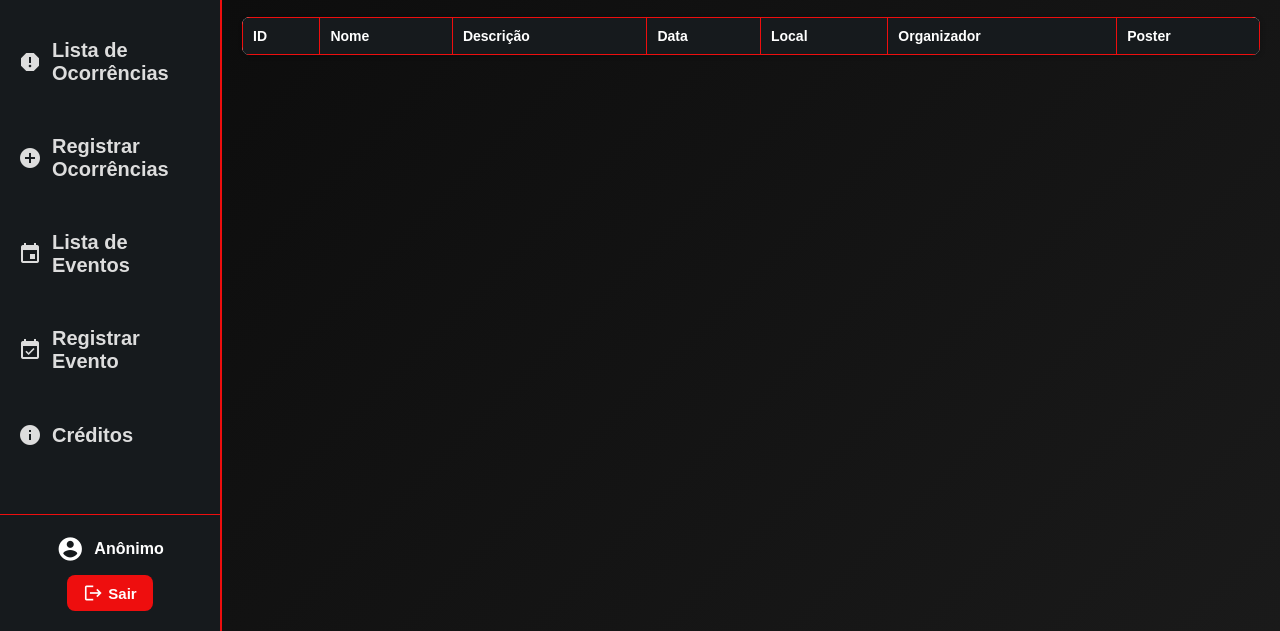
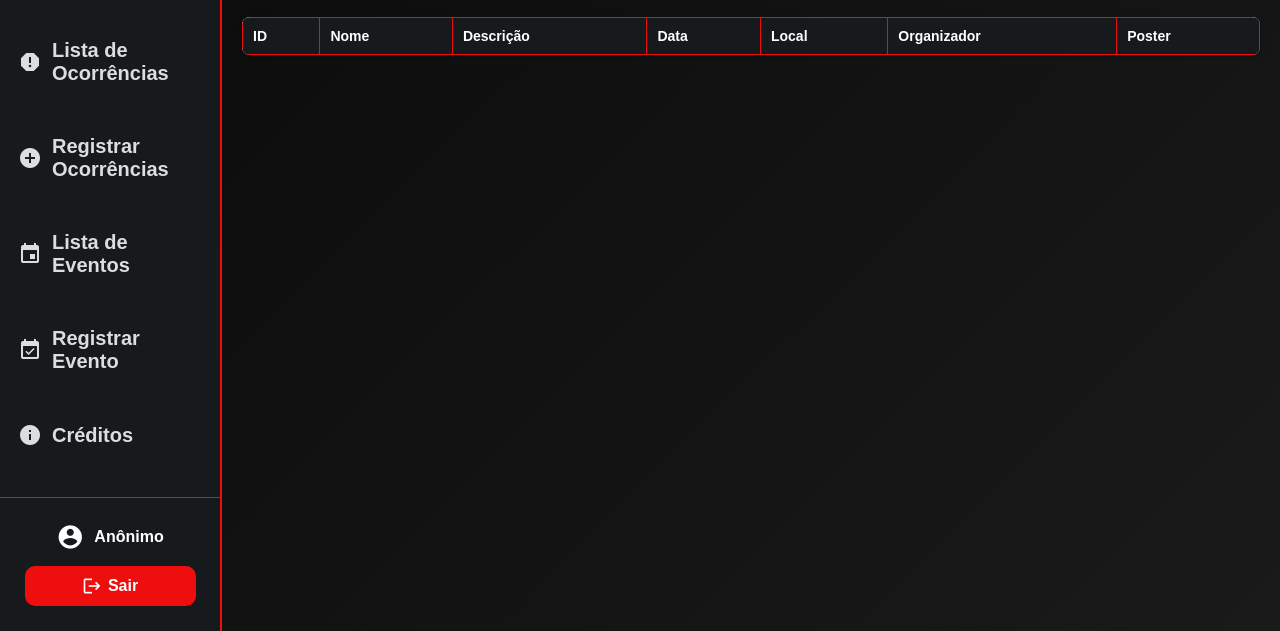
Before and after one commit to Emanuel-viktor/FPB-a3-2025-02, a plain HTML site: page Frontend/listEvents.html in a window 1280 px wide. Shown: the part 169-800 px from the top of the page. Drawn offline with Linux system fonts and the light colour scheme; no server answers.

Commit message:
Front ajuste botão sair

```diff
--- a/Frontend/creditos/creditos.css
+++ b/Frontend/creditos/creditos.css
@@ -6,7 +6,7 @@ body {
   background: linear-gradient(135deg, #0a0a0a, #1a1a1a);
 }
 
-/* --- SIDEBAR --- */
+
 .sidebar {
   font-size: 16px;
   width: 220px;
@@ -40,15 +40,15 @@ body {
   background: #ee0e0e;
   color: #fff;
 }
-
 .user-section {
   margin-top: auto;
-  padding: 20px 15px;
+  padding: 25px 15px;
   border-top: 1px solid #ee0e0e;
   display: flex;
   flex-direction: column;
   align-items: center;
-  gap: 12px;
+  gap: 15px;
+  background-color: #161a1d;
 }
 
 .user-info {
@@ -63,14 +63,16 @@ body {
   background-color: #ee0e0e;
   color: white;
   border: none;
-  padding: 8px 16px;
-  border-radius: 8px;
+  padding: 10px 0;
+  width: 90%;
+  border-radius: 10px;
   cursor: pointer;
-  font-size: 15px;
+  font-size: 16px;
   font-weight: bold;
   display: flex;
+  justify-content: center;
   align-items: center;
-  gap: 5px;
+  gap: 6px;
   transition: background 0.3s, transform 0.2s;
 }
 
@@ -79,7 +81,7 @@ body {
   transform: scale(1.05);
 }
 
-/* --- CONTEÚDO --- */
+
 .content {
   flex: 1;
   padding: 40px;
@@ -111,7 +113,7 @@ body {
   gap: 30px;
 }
 
-/* --- CARTÕES --- */
+
 .dev-card {
   background-color: #151515;
   padding: 20px;
--- a/Frontend/listEvents.html
+++ b/Frontend/listEvents.html
@@ -51,12 +51,13 @@
 
    .user-section {
   margin-top: auto;
-      padding: 20px 15px;
+  padding: 25px 15px;
   border-top: 1px solid #ee0e0e;
   display: flex;
   flex-direction: column;
   align-items: center;
-      gap: 12px;
+  gap: 15px;
+  background-color: #161a1d;
 }
 
 .user-info {
@@ -71,14 +72,16 @@
   background-color: #ee0e0e;
   color: white;
   border: none;
-      padding: 8px 16px;
-      border-radius: 8px;
+  padding: 10px 0;
+  width: 90%;
+  border-radius: 10px;
   cursor: pointer;
-      font-size: 15px;
+  font-size: 16px;
   font-weight: bold;
   display: flex;
+  justify-content: center;
   align-items: center;
-      gap: 5px;
+  gap: 6px;
   transition: background 0.3s, transform 0.2s;
 }
 
@@ -86,9 +89,6 @@
   background-color: #b20b0b;
   transform: scale(1.05);
 }
-
-
-
     .content {
       flex: 1;
       padding: 20px;
```
Also changed, not shown: Frontend/listComplaints.html (+9 -6 lines), Frontend/registerComplaints.html (+9 -7 lines), Frontend/registerevents.html (+12 -8 lines). Lines whose indentation alone changed are shown as unchanged.
